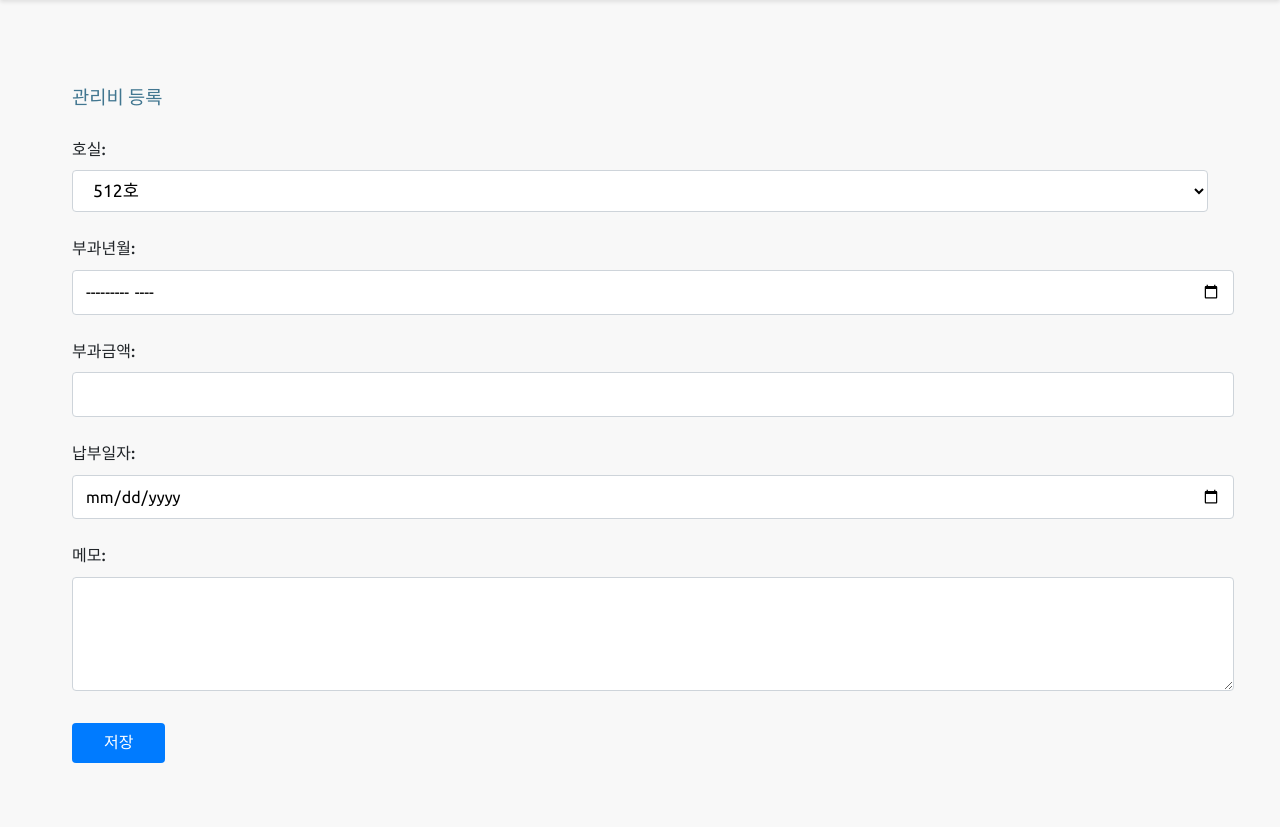
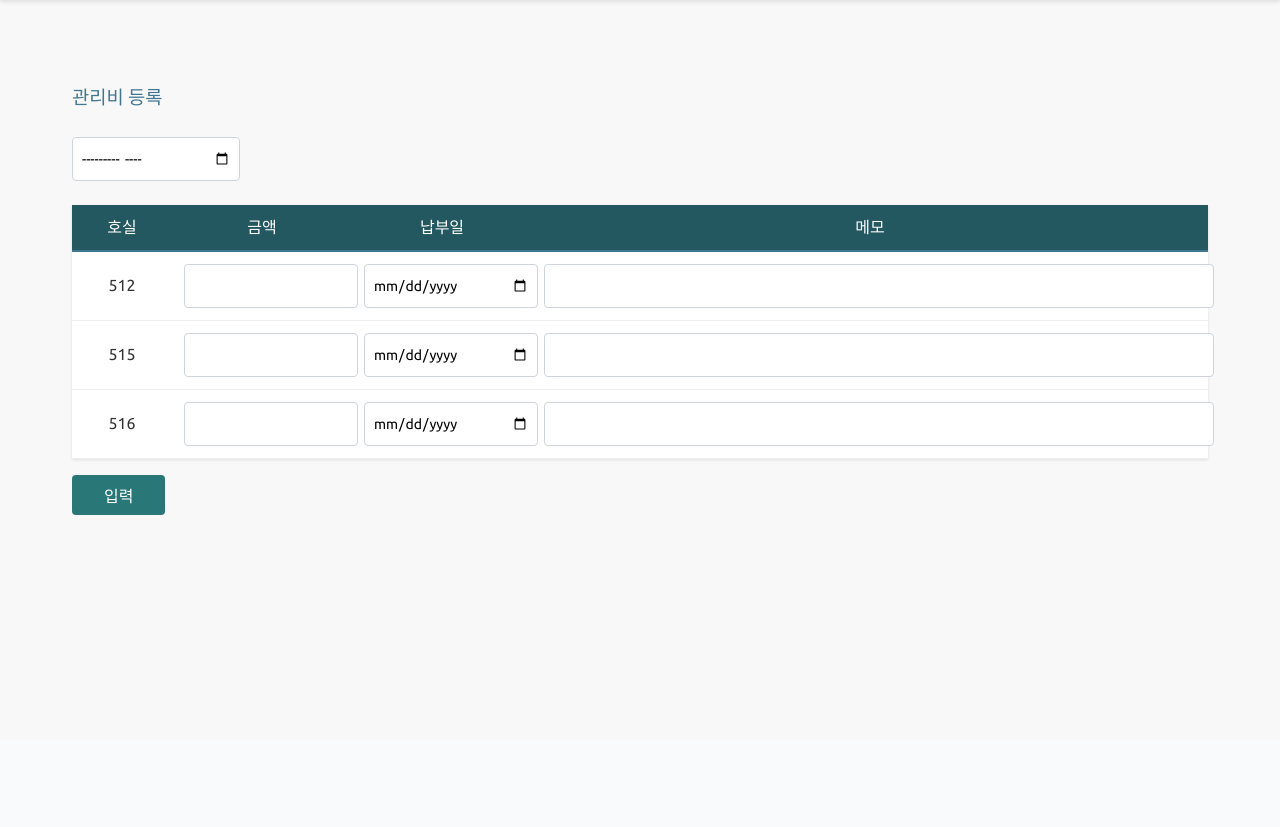
Before and after one commit to jjangdm/mclass_manager, a Django app: page /maintenance/create/ in a window 1280 px wide. Shown: the part 60-887 px from the top of the page. After the commit the page ends 575 px from the top, so only its background shows below. Run offline with Django 5.2, Linux system fonts and the light colour scheme; data comes from the database, SQL or seed files in the repository; both versions use the stored data as it was after the commit; parts of the project's set-up code (start-up, migrations or seed data) failed here and were passed over.

Commit message:
maintenance yearly graph well done + enter form well done

```diff
--- a/maintenance/forms.py
+++ b/maintenance/forms.py
@@ -1,6 +1,6 @@
 from django import forms
 from .models import Maintenance, Room
-import datetime
+from datetime import datetime
 
 
 class MonthYearWidget(forms.widgets.Widget):
@@ -13,47 +13,6 @@ class MonthYearWidget(forms.widgets.Widget):
                 value = value.strftime('%Y-%m')
             context['widget']['value'] = value
         return context
-
-
-
-# class MaintenanceForm(forms.ModelForm):
-#     class Meta:
-#         model = Maintenance
-#         fields = ['room', 'date', 'charge', 'date_paid', 'memo']
-#         widgets = {
-#             'room': forms.NumberInput(attrs={
-#                 'min': '1',
-#                 'class': 'form-control'
-#             }),
-#             'date': forms.DateInput(attrs={
-#                 'type': 'month',
-#                 'class': 'form-control'
-#             }),
-#             'charge': forms.NumberInput(attrs={
-#                 'min': '0',
-#                 'class': 'form-control'
-#             }),
-#             'date_paid': forms.DateInput(attrs={
-#                 'type': 'date',
-#                 'class': 'form-control'
-#             }),
-#             'memo': forms.Textarea(attrs={
-#                 'class': 'form-control',
-#                 'rows': 3
-#             }),
-#         }
-
-#     def clean_date(self):
-#         date = self.cleaned_data['date']
-#         if isinstance(date, str):
-#             try:
-#                 year, month = map(int, date.split('-'))
-#                 date = datetime.date(year, month, 1)
-#             except ValueError:
-#                 raise forms.ValidationError('올바른 년월 형식이 아닙니다.')
-#         return date.replace(day=1)
-
-
 
 
 class RoomForm(forms.ModelForm):
@@ -76,64 +35,52 @@ class RoomForm(forms.ModelForm):
         }
 
 
-class MaintenanceForm(forms.ModelForm):
-    room = forms.ModelChoiceField(
-        queryset=None,  # __init__에서 설정
-        label='호실',
-        widget=forms.Select(attrs={
-            'class': 'form-control'
+class MaintenanceForm(forms.Form):
+    date = forms.CharField(
+        label='부과년월',
+        widget=forms.DateInput(attrs={
+            'class': 'form-control',
+            'type': 'month',
+            'style': 'width: 150px;'
         })
     )
 
-    date = forms.DateField(
-        label='부과년월',
-        widget=forms.DateInput(
-            attrs={
-                'type': 'month',
-                'class': 'form-control'
-            }
-        ),
-        input_formats=['%Y-%m'],
-    )
-
-    class Meta:
-        model = Maintenance
-        fields = ['room', 'date', 'charge', 'date_paid', 'memo']
-        widgets = {
-            'charge': forms.NumberInput(attrs={
-                'min': '0',
-                'step': '1',
-                'class': 'form-control'
-            }),
-            'date_paid': forms.DateInput(attrs={
-                'type': 'date',
-                'class': 'form-control'
-            }),
-            'memo': forms.Textarea(attrs={
-                'class': 'form-control',
-                'rows': 3
-            }),
-        }
+    def clean_date(self):
+        date_str = self.cleaned_data.get('date')
+        try:
+            return datetime.strptime(date_str + '-01', '%Y-%m-%d').date()
+            # 또는 별칭을 사용한 경우: return dt.strptime(date_str + '-01', '%Y-%m-%d').date()
+        except ValueError:
+            raise forms.ValidationError('올바른 년월을 입력해주세요.')
 
     def __init__(self, *args, **kwargs):
         super().__init__(*args, **kwargs)
-        # 활성화된 호실만 가져오기
-        active_rooms = Room.objects.filter(is_active=True).order_by('number')
-        self.fields['room'].queryset = active_rooms
-        self.fields['room'].empty_label = None  # "-------" 제거
+        rooms = Room.objects.all().order_by('number')
 
-    def clean_date(self):
-        date = self.cleaned_data['date']
-        if isinstance(date, str):
-            try:
-                year, month = map(int, date.split('-'))
-                date = datetime.date(year, month, 1)
-            except ValueError:
-                raise forms.ValidationError('올바른 년월 형식이 아닙니다.')
-        return date.replace(day=1)
-
-    def clean_charge(self):
-        charge = self.cleaned_data['charge']
-        if charge < 0:
-            raise forms.ValidationError('금액은 0 이상이어야 합니다.')
-        return charge
+        for room in rooms:
+            self.fields[f'charge_{room.id}'] = forms.DecimalField(
+                label=f'{room.number}호 부과금액',
+                required=False,
+                min_value=0,
+                widget=forms.NumberInput(attrs={
+                    'class': 'form-control charge-input',
+                    'style': 'width: 100%;'
+                })
+            )
+            self.fields[f'date_paid_{room.id}'] = forms.DateField(
+                label=f'{room.number}호 납부일자',
+                required=False,
+                widget=forms.DateInput(attrs={
+                    'class': 'form-control',
+                    'type': 'date',
+                    'style': 'width: 100%;'
+                })
+            )
+            self.fields[f'memo_{room.id}'] = forms.CharField(
+                label=f'{room.number}호 메모',
+                required=False,
+                widget=forms.TextInput(attrs={
+                    'class': 'form-control',
+                    'style': 'width: 100%;'
+                })
+            )
--- a/maintenance/views.py
+++ b/maintenance/views.py
@@ -1,4 +1,4 @@
-from django.views.generic import CreateView, ListView
+from django.views.generic import ListView, FormView
 from django.views.generic.base import TemplateView
 from django.db.models import Sum
 from django.urls import reverse_lazy
@@ -6,22 +6,42 @@ from django.contrib.messages import add_message, SUCCESS
 from maintenance.forms import MaintenanceForm
 from .models import Maintenance, Room
 from django.utils import timezone
+import json
+from django.core.serializers.json import DjangoJSONEncoder
 
 
-class MaintenanceCreateView(CreateView):
-    model = Maintenance
+class MaintenanceCreateView(FormView):
+    template_name = 'maintenance/maintenance_form.html'
     form_class = MaintenanceForm
-    template_name = 'maintenance/maintenance_form.html'
     success_url = reverse_lazy('maintenance:create')
 
+    def get_context_data(self, **kwargs):
+        context = super().get_context_data(**kwargs)
+        context['rooms'] = Room.objects.all().order_by('number')
+        return context
+
     def form_valid(self, form):
-        self.object = form.save()  # 폼 저장
-        add_message(              # 메시지 한 번만 추가
+        date = form.cleaned_data['date']
+        created_count = 0
+
+        for room in Room.objects.all().order_by('number'):
+            charge = form.cleaned_data.get(f'charge_{room.id}')
+            if charge:  # 금액이 입력된 경우에만 생성
+                Maintenance.objects.create(
+                    room=room,
+                    date=date,
+                    charge=charge,
+                    date_paid=form.cleaned_data.get(f'date_paid_{room.id}'),
+                    memo=form.cleaned_data.get(f'memo_{room.id}', '')
+                )
+                created_count += 1
+
+        add_message(
             self.request,
             SUCCESS,
-            '성공적으로 등록되었습니다.'
+            f'{created_count}개의 관리비가 성공적으로 등록되었습니다.'
         )
-        return super(CreateView, self).form_valid(form)  # CreateView의 form_valid 직접 호출
+        return super().form_valid(form)
 
 
 class MonthlyReportView(ListView):
@@ -39,9 +59,14 @@ class MonthlyReportView(ListView):
 
     def get_context_data(self, **kwargs):
         context = super().get_context_data(**kwargs)
-        current_year = timezone.now().year
 
-        year_range = range(current_year - 5, current_year + 6)
+        # 데이터가 있는 년도만 가져오기
+        available_years = [d.year for d in Maintenance.objects
+                         .dates('date', 'year', order='DESC')
+                         .distinct()]
+
+        # 데이터가 있는 경우 가장 최근 년도를, 없으면 현재 년도를 기본값으로
+        current_year = available_years[0] if available_years else timezone.now().year
         selected_year = int(self.request.GET.get('year', current_year))
         selected_month = int(self.request.GET.get('month', timezone.now().month))
 
@@ -50,7 +75,7 @@ class MonthlyReportView(ListView):
         queryset = self.get_queryset()
 
         context.update({
-            'year_range': year_range,
+            'available_years': available_years,  # year_range 대신 available_years 사용
             'months': months,
             'selected_year': selected_year,
             'selected_month': selected_month,
@@ -78,7 +103,7 @@ class YearlyReportView(TemplateView):
 
         yearly_data = []
         total_charge = 0
-        monthly_totals = [0] * 12  # 월별 합계를 저장할 리스트
+        monthly_totals = [0] * 12
 
         for room in active_rooms:
             monthly_charges = []
@@ -93,7 +118,7 @@ class YearlyReportView(TemplateView):
 
                 monthly_charges.append(charge)
                 room_total += charge
-                monthly_totals[month-1] += charge  # 월별 합계 누적
+                monthly_totals[month-1] += charge
 
             yearly_data.append({
                 'room': room.number,
@@ -102,13 +127,17 @@ class YearlyReportView(TemplateView):
             })
             total_charge += room_total
 
+        # JSON 직렬화를 위한 데이터 준비
+        yearly_data_json = json.dumps(yearly_data, cls=DjangoJSONEncoder)
+
         context.update({
             'year': selected_year,
             'available_years': available_years,
             'months': range(1, 13),
             'yearly_data': yearly_data,
-            'monthly_totals': monthly_totals,  # 월별 합계 추가
+            'yearly_data_json': yearly_data_json,  # JSON 형식의 데이터 추가
+            'monthly_totals': monthly_totals,
             'total_charge': total_charge,
-            'grand_total': total_charge  # 총계
+            'grand_total': total_charge
         })
         return context
--- a/mclass_manager/settings.py
+++ b/mclass_manager/settings.py
@@ -144,6 +144,8 @@ USE_TZ = False
 # https://docs.djangoproject.com/en/5.1/howto/static-files/
 
 STATIC_URL = 'static/'
+# STATIC_ROOT = os.path.join(BASE_DIR, 'staticfiles')
+
 
 # Default primary key field type
 # https://docs.djangoproject.com/en/5.1/ref/settings/#default-auto-field
--- a/templates/maintenance/maintenance_form.html
+++ b/templates/maintenance/maintenance_form.html
@@ -1,21 +1,17 @@
 {% extends "maintenance/base.html" %}
 {% block title %}관리비 등록{% endblock %}
 {% block content %}
+
+{% load form_tags %}
+
 <div class="container mt-4">
     <h3 class="mb-4">관리비 등록</h3>
     <form method="post">
         {% csrf_token %}
-        <div class="form-group mb-3">
-            <label for="id_room" class="form-label">호실:</label>
-            {{ form.room }}
-            {% if form.room.errors %}
-                <div class="alert alert-danger mt-2">
-                    {{ form.room.errors }}
-                </div>
-            {% endif %}
-        </div>
-        <div class="form-group mb-3">
-            <label for="id_date" class="form-label">부과년월:</label>
+
+        <!-- 공통 부과년월 -->
+        <div class="form-group mb-4">
+            <label class="form-label"></label>  <!-- {{ form.date.label }}를 사이에 넣으면 됨 -->
             {{ form.date }}
             {% if form.date.errors %}
                 <div class="alert alert-danger mt-2">
@@ -23,132 +19,114 @@
                 </div>
             {% endif %}
         </div>
-        <div class="form-group mb-3">
-            <label for="id_charge" class="form-label">부과금액:</label>
-            {{ form.charge }}
-            {% if form.charge.errors %}
-                <div class="alert alert-danger mt-2">
-                    {{ form.charge.errors }}
-                </div>
-            {% endif %}
+
+        <!-- 호실별 입력 테이블 -->
+        <div class="table-responsive">
+            <table class="table table-bordered">
+                <thead class="table-light">
+                    <tr>
+                        <th class="text-center col-room">호실</th>
+                        <th class="text-center col-charge">금액</th>
+                        <th class="text-center col-date">납부일</th>
+                        <th class="text-center col-memo">메모</th>
+                    </tr>
+                </thead>
+                <tbody>
+                    {% for room in rooms %}
+                    <tr>
+                        <td class="align-middle text-center" align="center">{{ room.number }}</td>
+                        <td class="p-2">
+                            <input type="number"
+                                   name="charge_{{ room.id }}"
+                                   class="form-control input-sm"
+                                   min="0">
+                        </td>
+                        <td class="p-2">
+                            <input type="date"
+                                   name="date_paid_{{ room.id }}"
+                                   class="form-control input-sm">
+                        </td>
+                        <td class="p-2">
+                            <input type="text"
+                                   name="memo_{{ room.id }}"
+                                   class="form-control input-sm">
+                        </td>
+                    </tr>
+                    {% endfor %}
+                </tbody>
+            </table>
         </div>
-        <div class="form-group mb-3">
-            <label for="id_date_paid" class="form-label">납부일자:</label>
-            {{ form.date_paid }}
-            {% if form.date_paid.errors %}
-                <div class="alert alert-danger mt-2">
-                    {{ form.date_paid.errors }}
-                </div>
-            {% endif %}
+
+        <div class="text-center mt-4">
+            <button type="submit" class="btn btn-primary">입력</button>
         </div>
-        <div class="form-group mb-3">
-            <label for="id_memo" class="form-label">메모:</label>
-            {{ form.memo }}
-            {% if form.memo.errors %}
-                <div class="alert alert-danger mt-2">
-                    {{ form.memo.errors }}
-                </div>
-            {% endif %}
-        </div>
-        <button type="submit" class="btn btn-primary">저장</button>
     </form>
 </div>
 
 <style>
-    /* 폼 그룹 스타일 */
-    .form-group {
-        margin-bottom: 1.5rem;
+    .table th {
+        background-color: #245861;
+        vertical-align: middle;
+        text-align: center;
+        padding: 10px;
     }
 
-    /* 라벨 스타일 */
-    .form-label {
-        font-weight: 500;
-        font-size: 1rem;
-        margin-bottom: 0.5rem;
-        display: block;
-        color: #212529;
+    .table td {
+        padding: 8px;
+        vertical-align: middle;
     }
 
-    /* 드롭다운(select) 스타일 */
-    select.form-control {
-        height: calc(2.5rem + 2px) !important;
-        padding: 0.5rem 1rem !important;
-        font-size: 1.1rem !important;
-        line-height: 1.5;
-        width: 100%;
-        border: 1px solid #ced4da;
-        border-radius: 0.25rem;
-        appearance: auto;
-        background-color: #fff;
+    /* 열 너비 조정 */
+    .col-room {
+        width: 80px;
+    }
+    .col-charge {
+        width: 160px;
+    }
+    .col-date {
+        width: 160px;
+    }
+    .col-memo {
+        width: auto;
     }
 
-    /* 일반 입력 필드 스타일 */
+    /* 입력 필드 스타일링 */
     .form-control {
-        height: calc(1.8rem + 2px);
-        padding: 0.375rem 0.75rem;
-        font-size: 1rem;
-        line-height: 1.5;
         border: 1px solid #ced4da;
-        border-radius: 0.25rem;
-        width: 100%;
-        transition: border-color 0.15s ease-in-out, box-shadow 0.15s ease-in-out;
+        padding: 4px 8px;
+        height: 34px;
+        font-size: 14px;
     }
 
-    /* 입력 필드 포커스 효과 */
+    /* 셀 패딩 증가 */
+    .p-2 {
+        padding: 12px !important;
+    }
+
     .form-control:focus {
         border-color: #80bdff;
-        outline: 0;
-        box-shadow: 0 0 0 0.2rem rgba(0, 123, 255, 0.25);
+        box-shadow: 0 0 0 0.2rem rgba(0,123,255,.25);
     }
 
-    /* 메모 텍스트영역 스타일 */
-    textarea.form-control {
-        height: auto;
-        min-height: 100px;
-        resize: vertical;
-    }
-
-    /* 에러 메시지 스타일 */
-    .alert-danger {
-        color: #721c24;
-        background-color: #f8d7da;
-        border-color: #f5c6cb;
-    }
-
-    /* 저장 버튼 스타일 */
     .btn-primary {
-        color: #fff;
-        background-color: #007bff;
-        border-color: #007bff;
         padding: 0.5rem 2rem;
         font-size: 1rem;
-        line-height: 1.5;
-        border-radius: 0.25rem;
-        transition: color 0.15s ease-in-out,
-                  background-color 0.15s ease-in-out,
-                  border-color 0.15s ease-in-out;
+        background-color: #297777;
+        border-color: #297777;
     }
 
     .btn-primary:hover {
-        color: #fff;
-        background-color: #0069d9;
-        border-color: #0062cc;
+        background-color: #1f5c5c;
+        border-color: #1f5c5c;
     }
 
-    /* 모바일 반응형 */
     @media (max-width: 768px) {
-        .container {
-            padding: 1rem;
-        }
-
-        .btn-primary {
-            width: 100%;
-        }
-
-        select.form-control,
-        .form-control {
-            font-size: 16px !important;
+        .table-responsive {
+            font-size: 0.9rem;
         }
     }
 </style>
+
+
+
 {% endblock %}
```
Also changed, not shown: maintenance/static/maintenance/js/maintenanceChart.js (added, +65 -0 lines), maintenance/templatetags/form_tags.py (added, +10 -0 lines), templates/maintenance/monthly_report.html (+4 -4 lines), templates/maintenance/yearly_report.html (+24 -81 lines), db.sqlite3.
